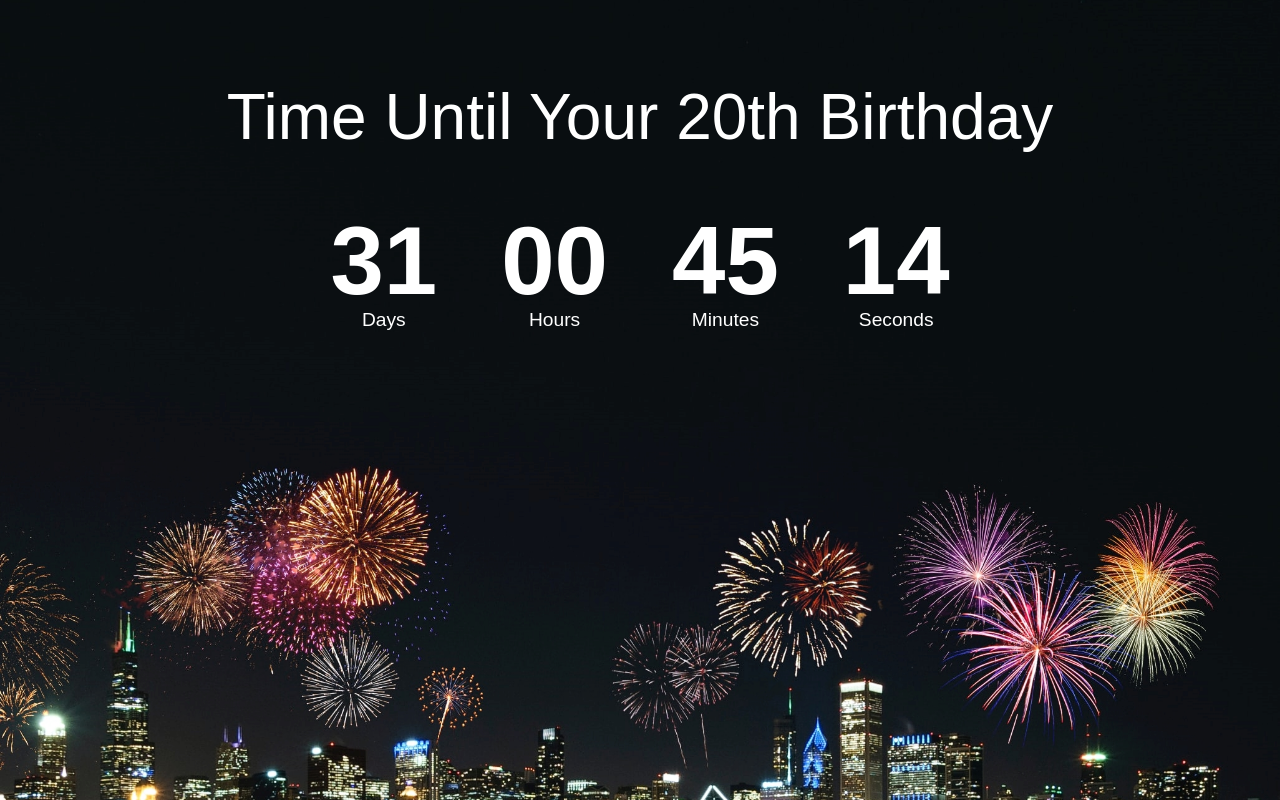
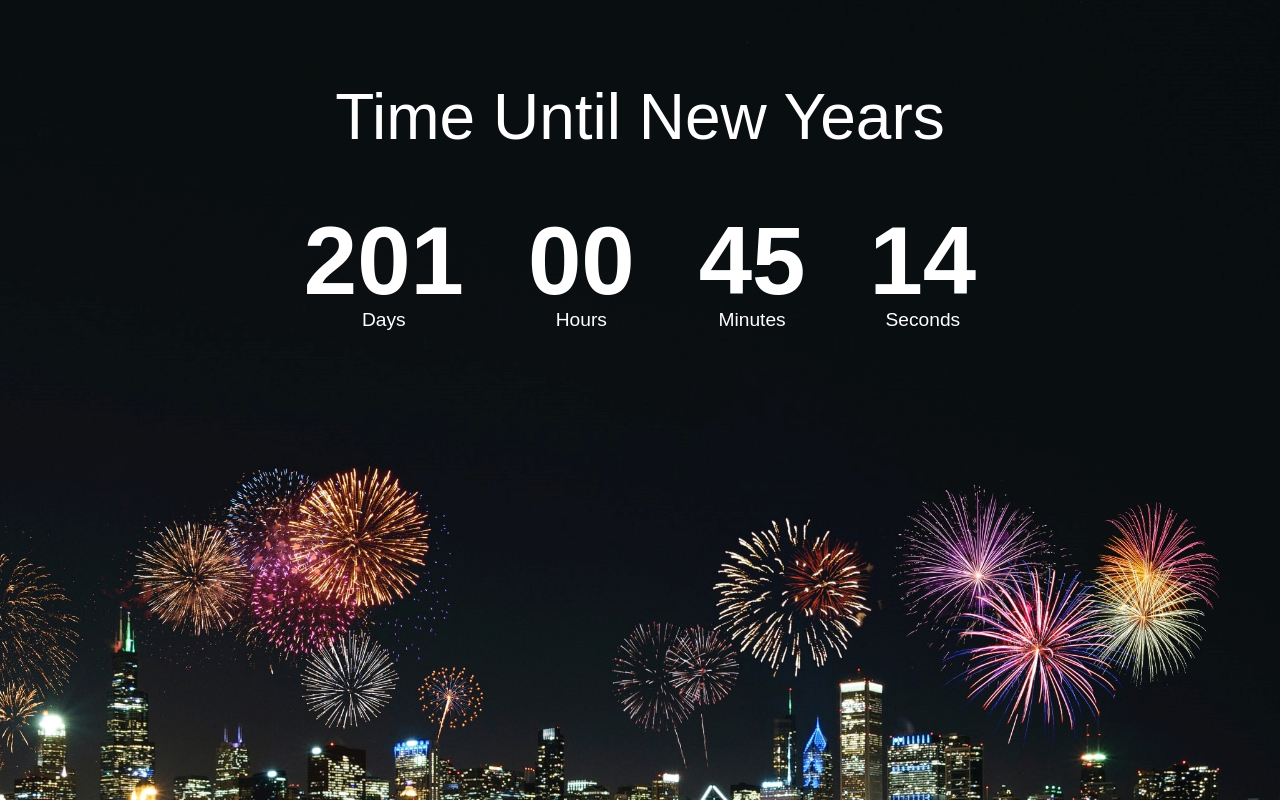
Before and after one commit to Kafi-Sq/Small-Projects, a plain HTML site: page countDownTimer/index.html in a window 1280 px wide. Drawn offline with Linux system fonts and the light colour scheme; a web font is replaced by a local one.

Commit message:
Countdown

```diff
--- a/countDownTimer/index.html
+++ b/countDownTimer/index.html
@@ -14,7 +14,7 @@
 </head>
 
 <body>
-    <h1>Time Until Your 20th Birthday</h1>
+    <h1>Time Until New Years</h1>
     <div class="countdown">
         <div class="element days">
             <p class="big-text" id="days">0</p>
--- a/countDownTimer/script.js
+++ b/countDownTimer/script.js
@@ -3,7 +3,7 @@ const hoursEl = document.getElementById('hours');
 const minutesEl = document.getElementById('minutes');
 const secondsEl = document.getElementById('seconds');
 
-const newYears = '15 Jul 2022';
+const newYears = '1 Jan 2023';
 
 function countDown(){
     const newYearsDate = new Date(newYears);
```
